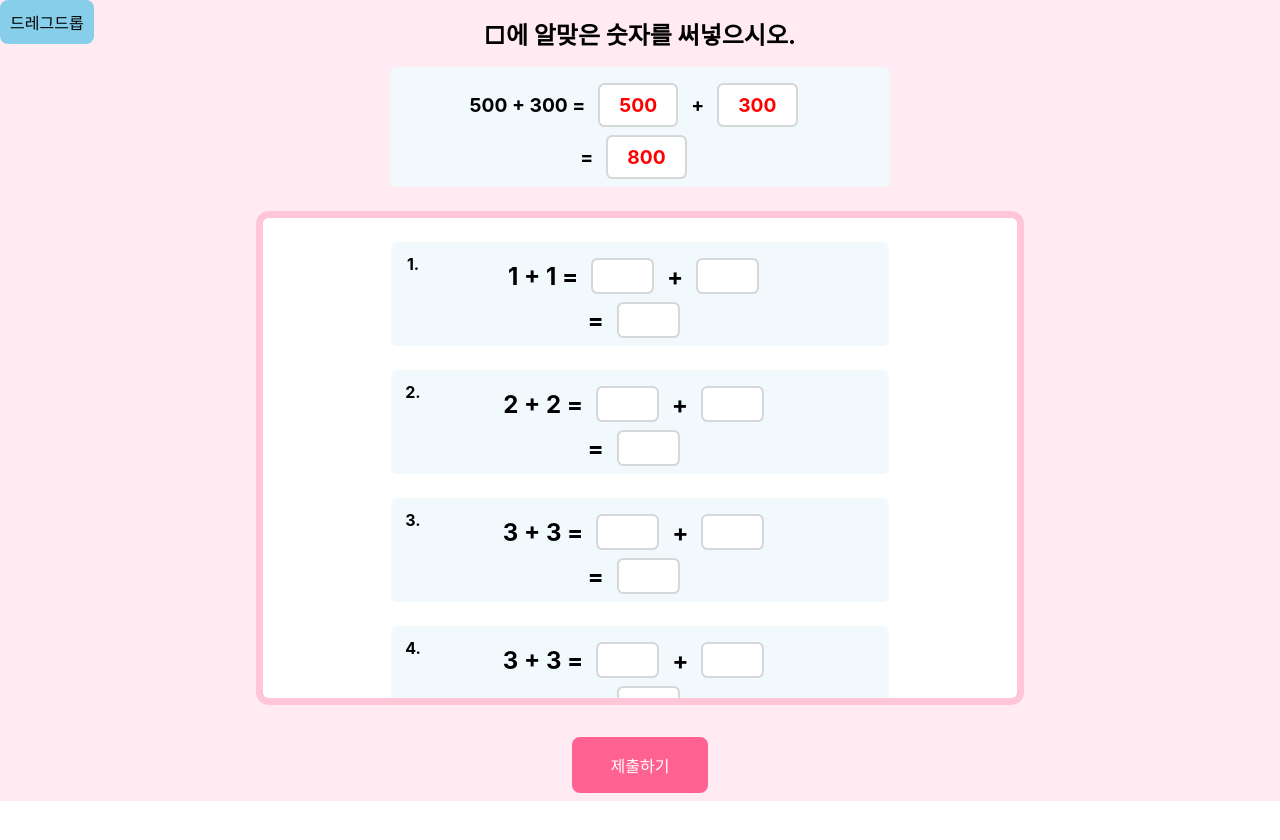
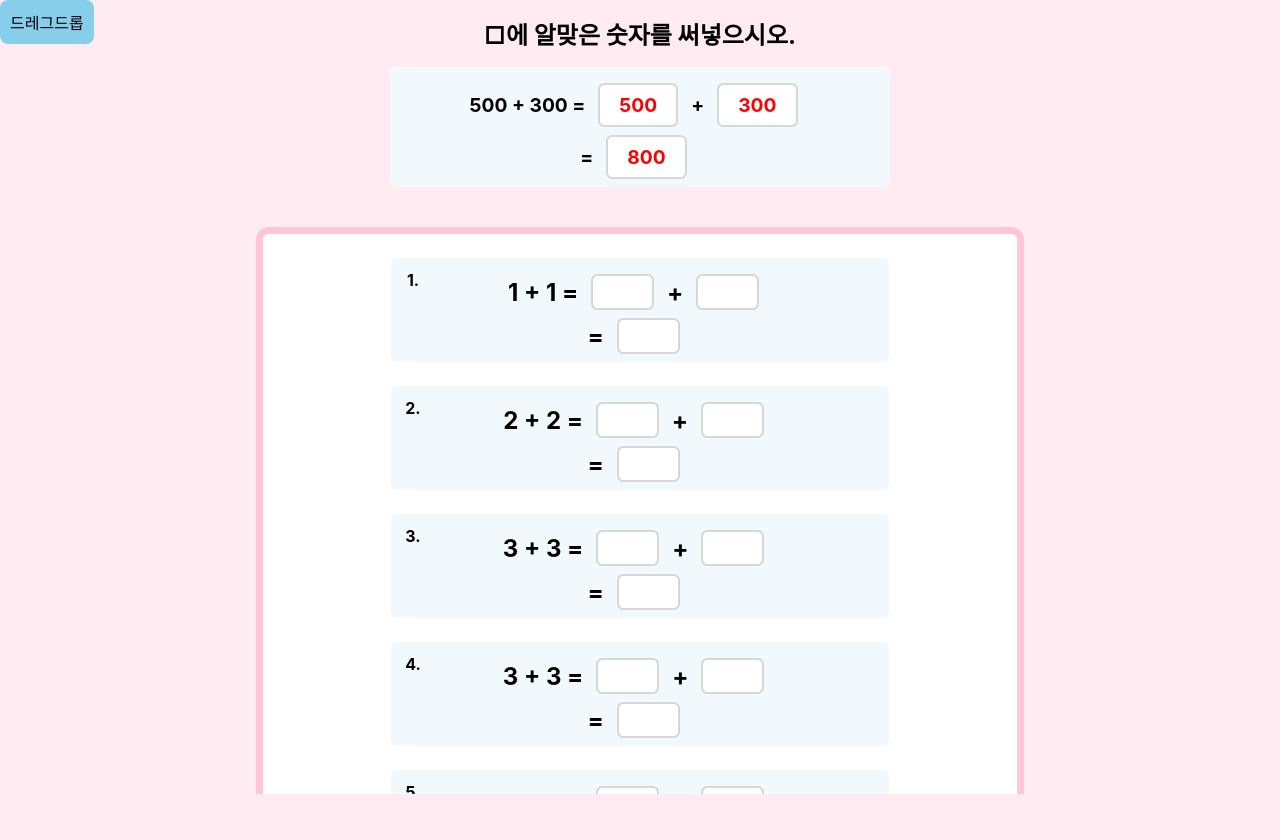
Before and after one commit to jaminleee/math-template-react, a React (Create React App) app: page / in a window 1280 px wide. Shown: the top 840 px of the page. Before the commit the page ends 801 px from the top, so only its background shows below. Built offline with nearby package versions, Linux system fonts and the light colour scheme.

Commit message:
[Feat] Design 수정

```diff
--- a/src/App.js
+++ b/src/App.js
@@ -10,7 +10,10 @@ class App extends Component{
         <Template></Template>
       </div>
     );
+
+
   }
+
 }
 
 export default App;
--- a/src/components/Content.js
+++ b/src/components/Content.js
@@ -1,12 +1,15 @@
 import React from 'react';
 import styled from 'styled-components';
 import ContentItem from './ContentItem';
+import Button from './ui/Button';
 
 const ContentWrapper = styled.div`
   background-color: white;
-  border-radius: 1vw;
-  border: 0.6vw solid #FFC6D7;
-  max-height: 60vh;
+  border-radius: 1vw 1vw 0 0;
+  border-top: 0.6vw solid #FFC6D7; /* 위에만 테두리 */
+  border-left: 0.6vw solid #FFC6D7; /* 왼쪽에만 테두리 */
+  border-right: 0.6vw solid #FFC6D7; /* 오른쪽에만 테두리 */
+  max-height: 70vh;
   max-width: 60vw;
   overflow-y: scroll;
   overflow-x: hidden;
@@ -23,18 +26,24 @@ const ContentWrapper = styled.div`
   }
 `;
 
-const Content = (props) => {
-  const dataList = props.data.map((item, index) => (
-    <ContentItem
-      key={item.id}
-      index={index}
-      title={item.title}
-      onInputChange={props.onInputChange}
-    />
-  ));
-
+const Content = ({ data, onInputChange, isSubmitted  }) => {
   return (
-        <ContentWrapper>{dataList}</ContentWrapper>
+    <ContentWrapper>
+      {data.map((item, index) => (
+        <ContentItem
+          key={item.id}
+          index={index}
+          title={item.title}
+          circleColor={item.circleColor}
+          lineColor={item.lineColor}
+          onInputChange={onInputChange}
+          isCorrect={isSubmitted ? item.isCorrect : undefined}
+        />
+      ))}
+      <Button onClick={() => alert('click')}>
+      제출하기
+    </Button>
+    </ContentWrapper>
   );
 };
 
--- a/src/components/ContentItem.js
+++ b/src/components/ContentItem.js
@@ -64,7 +64,7 @@ const DiagonalLine = styled.div`
   border-radius: 0.5vw;
 `;
 
-const ContentItem = ({ index, title, circleColor, lineColor, onInputChange }) => {
+const ContentItem = ({ index, title, circleColor, lineColor, onInputChange, isCorrect }) => {
   const [textFieldValues, setTextFieldValues] = useState(['', '', '']);
 
   // 텍스트 필드 값이 변경될 때 호출되는 함수
@@ -95,9 +95,9 @@ const ContentItem = ({ index, title, circleColor, lineColor, onInputChange }) =>
 
   return (
     <ContentItemWrapper>
-      <Circle circleColor={circleColor}>
+      <Circle circleColor={isCorrect ? 'red' : circleColor}>
         <IdNumber>{index + 1}.</IdNumber>
-        <DiagonalLine lineColor={lineColor} />
+        <DiagonalLine lineColor={isCorrect ? 'red' : lineColor} />
       </Circle>
 
       <TextFieldWrapper>
--- a/src/components/Template.js
+++ b/src/components/Template.js
@@ -3,7 +3,6 @@ import styled from 'styled-components';
 import Title from './Title';
 import Description from './Description';
 import Content from './Content';
-import Button from './ui/Button';
 import Draggable from 'react-draggable';
 
 const StyledTemplate = styled.div`
@@ -13,7 +12,10 @@ const StyledTemplate = styled.div`
 `;
 
 const ContentList = styled.div`
-  padding: 3vh 20vw;
+  padding-top: 5vh; /* 위쪽 패딩 */
+  padding-bottom: 10vh; /* 아래쪽 패딩 */
+  padding-left: 20vw; /* 왼쪽 패딩 */
+  padding-right: 20vw; /* 오른쪽 패딩 */
 `;
 
 const StyledDraggableDiv = styled.div`
@@ -36,9 +38,8 @@ const Template = () => {
       { id: 4, title: '3 + 3 =', num1: 3, num2: 3, num3: 6 },
       { id: 5, title: '3 + 3 =', num1: 3, num2: 3, num3: 6 },
     ],
+    isSubmitted: false, // 제출 여부를 나타내는 상태 변수
   });
-
-
 
   const handleDrag = (e, data) => {
     console.log('Drag Coordinates:', { x: data.x, y: data.y });
@@ -53,24 +54,9 @@ const Template = () => {
     });
   };
 
-
   const handleSubmission = () => {
-
-    // handleInputChange 함수 호출
-    state.contents.forEach((content, index) => {
-      handleInputChange({
-        index,
-        values: {
-          textField1Value: content.textField1Value,
-          textField2Value: content.textField2Value,
-          textField3Value: content.textField3Value,
-        },
-      });
-    });
-
-
     // 각 Content의 답을 확인하고 채점
-    state.contents.forEach(content => {
+    const updatedContents = state.contents.map(content => {
       const textField1Value = content.textField1Value;
       const textField2Value = content.textField2Value;
       const textField3Value = content.textField3Value;
@@ -82,17 +68,14 @@ const Template = () => {
         parseInt(textField3Value) === content.num3
       );
 
-      console.log(`${content.id}==============================================`)
-      console.log(`${content.id}번: ${textField1Value},${textField2Value},${textField3Value}`)
-      console.log(`${content.id}번: ${content.num1},${content.num2},${content.num3}`)
-      console.log(`${isCorrect ? '정답' : '오답'}`);
-      console.log(`==============================================`)
+      console.log(`${content.id}: ${textField1Value}, ${textField2Value}, ${textField3Value}, ${isCorrect}`)
+
+      return { ...content, isCorrect };
     });
 
+    setState((prevState) => ({ ...prevState, contents: updatedContents, isSubmitted: true }));
     alert('제출?');
   };
-
-
 
   return (
     <StyledTemplate>
@@ -102,13 +85,11 @@ const Template = () => {
       <Title title={state.title.title}></Title>
       <Description></Description>
       <ContentList>
-        <Content data={state.contents} onInputChange={handleInputChange} />
+        <Content data={state.contents} onInputChange={handleInputChange} isSubmitted={state.isSubmitted} />
       </ContentList>
-      <Button onClick={handleSubmission}>
-        제출하기
-      </Button>
+
     </StyledTemplate>
   );
-}
+};
 
 export default Template;
```
Lines whose indentation alone changed are shown as unchanged.
